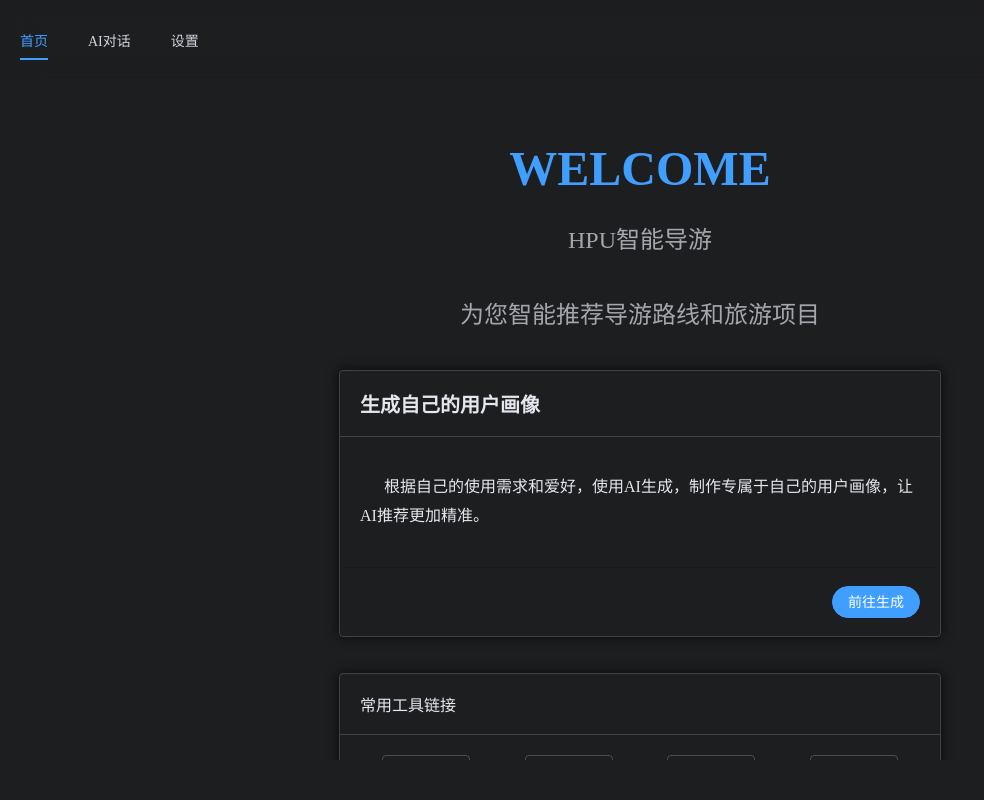
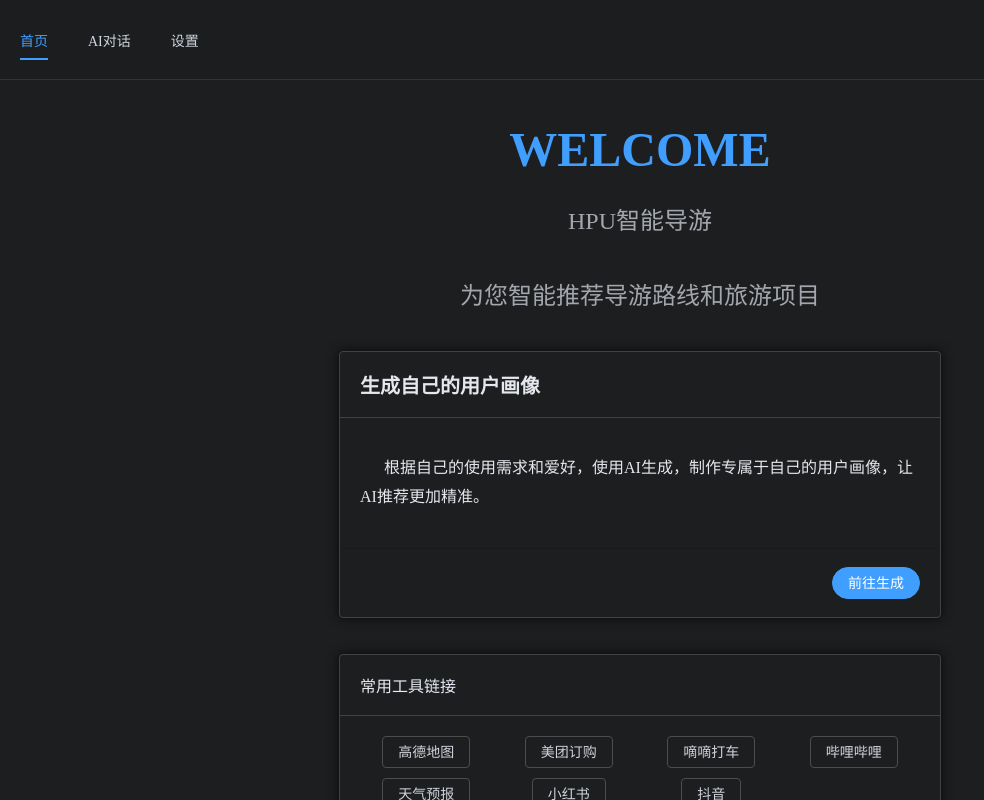
Before and after one commit to Murchey/hpu-guider-agent, a Vue app: page / in a window 1280 px wide. Shown: the whole page, without its empty margins (0-984 px from the left). Built offline with nearby package versions, Linux system fonts and the light colour scheme.

Commit message:
新增导航栏高斯模糊效果，可单独修改深浅色配色方案

```diff
--- a/src/App.vue
+++ b/src/App.vue
@@ -48,12 +48,28 @@ html, body {
   overflow: hidden;
 }
 
-html.dark {
-  --el-bg-color-page: #1D1E1F;
+html {
+  /* ========= 可自定义：浅色模式（全局背景/导航栏） ========= */
+  --app-page-bg: #ffffff;
+  --app-tabs-header-bg: rgba(255, 255, 255, 0.55);
+  --app-tabs-header-border-color: rgba(0, 0, 0, 0.08);
+  --app-tabs-header-blur: 20px;
+
+  --el-bg-color-page: var(--app-page-bg);
 }
 
-html.dark, html.dark body {
-  background: #1D1E1F;
+html.dark {
+  /* ========= 可自定义：深色模式（全局背景/导航栏） ========= */
+  --app-page-bg: #1d1e1fec;
+  --app-tabs-header-bg: rgba(29, 30, 31, 0.55);
+  --app-tabs-header-border-color: rgba(255, 255, 255, 0.10);
+  --app-tabs-header-blur: 20px;
+
+  --el-bg-color-page: var(--app-page-bg);
+}
+
+html, body {
+  background: var(--app-page-bg);
 }
 
 #app {
@@ -67,15 +83,32 @@ html.dark, html.dark body {
   padding: 0px;
   box-sizing: border-box;
   background: var(--el-bg-color-page);
+  display: flex;
+  flex-direction: column;
+  min-height: 0;
+  position: relative;
 }
 
 .index-tabs {
-  height: calc(100vh - 40px);
+  flex: 1;
+  min-height: 0;
+  display: flex;
+  flex-direction: column;
 }
 
 .index-tabs .el-tabs__header {
   margin: 0px;
   padding: 20px;
+  /* ========= 可自定义：导航栏背景（支持高斯模糊） ========= */
+  position: absolute;
+  top: 0;
+  left: 0;
+  right: 0;
+  z-index: 10;
+  background: var(--app-tabs-header-bg);
+  border-bottom: 1px solid var(--app-tabs-header-border-color);
+  backdrop-filter: blur(var(--app-tabs-header-blur)) saturate(180%);
+  -webkit-backdrop-filter: blur(var(--app-tabs-header-blur)) saturate(180%);
 }
 
 .index-tabs .el-tabs__nav-wrap::after {
@@ -83,28 +116,28 @@ html.dark, html.dark body {
 }
 
 .index-tabs .el-tabs__content {
-  height: calc(100% - 40px);
-  padding: 20px;
-  box-sizing: border-box;
-  background: var(--el-bg-color-page);
+  flex: 1;
+  min-height: 0;
   overflow-y: auto;
   overflow-x: hidden;
+  /* 顶部留出导航栏的高度空间，避免内容被遮挡 (根据实际高度调整) */
+  padding: 80px 20px 20px 20px;
+  box-sizing: border-box;
+  background: transparent;
+
+  /* 隐藏滚动条但保留滚动功能 (Firefox / IE) */
+  scrollbar-width: none;
+  -ms-overflow-style: none;
+}
+
+/* 隐藏滚动条 (Chrome / Safari / Edge) */
+.index-tabs .el-tabs__content::-webkit-scrollbar {
+  display: none;
 }
 
 .index-tabs .el-tab-pane {
   height: 100%;
 }
-
-
-.index-tabs .el-tabs__header {
-  /* 导航栏背景颜色 */
-  background: var(--el-tabs-bg-color-page);
-  backdrop-filter: blur(20px);
-}
-
-/* html.dark .el-tabs__nav-wrap::after {
-  background-color: #a24848;
-} */
 
 .index-tabs .el-tabs__item {
   color: var(--el-text-color-regular);
```
